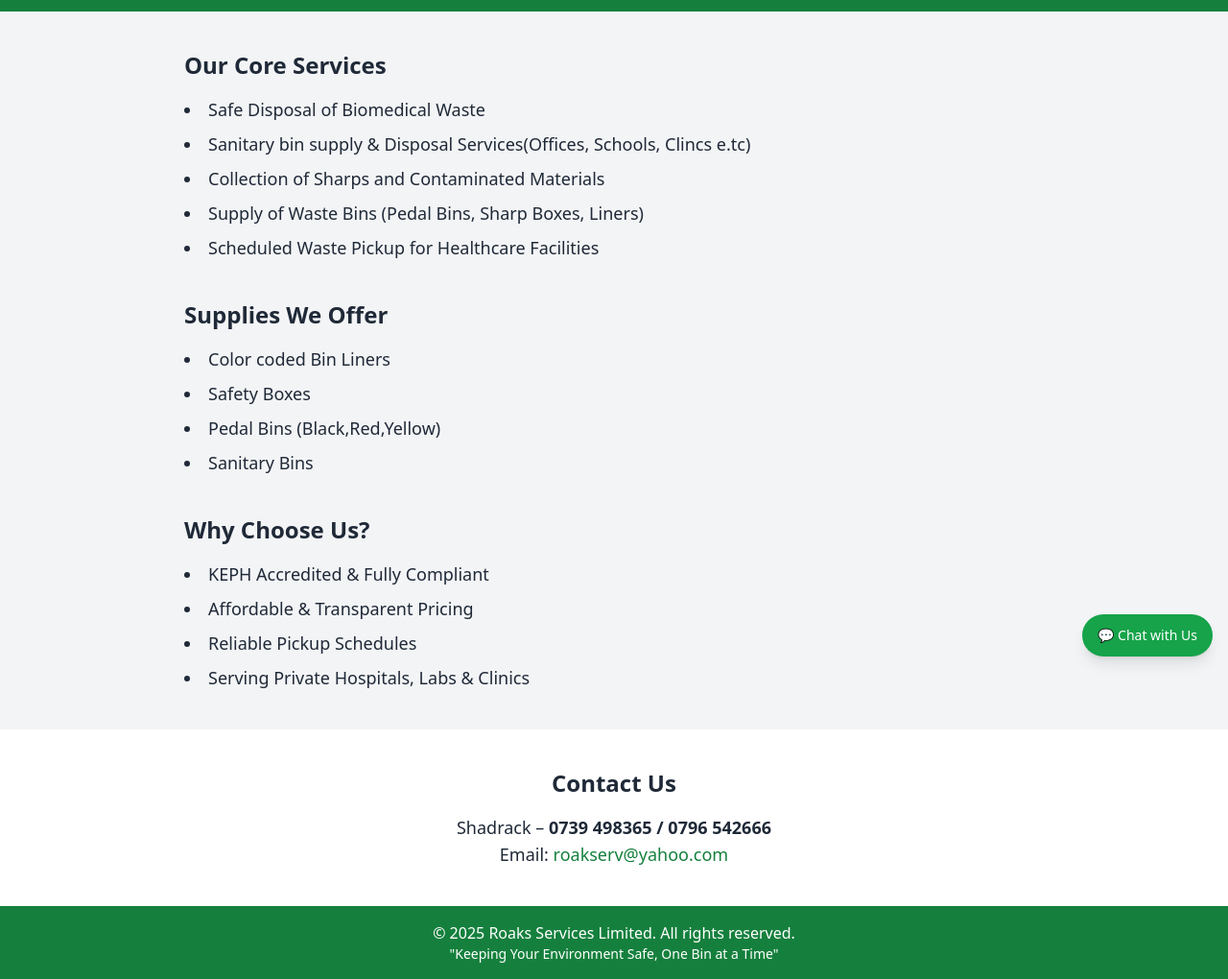
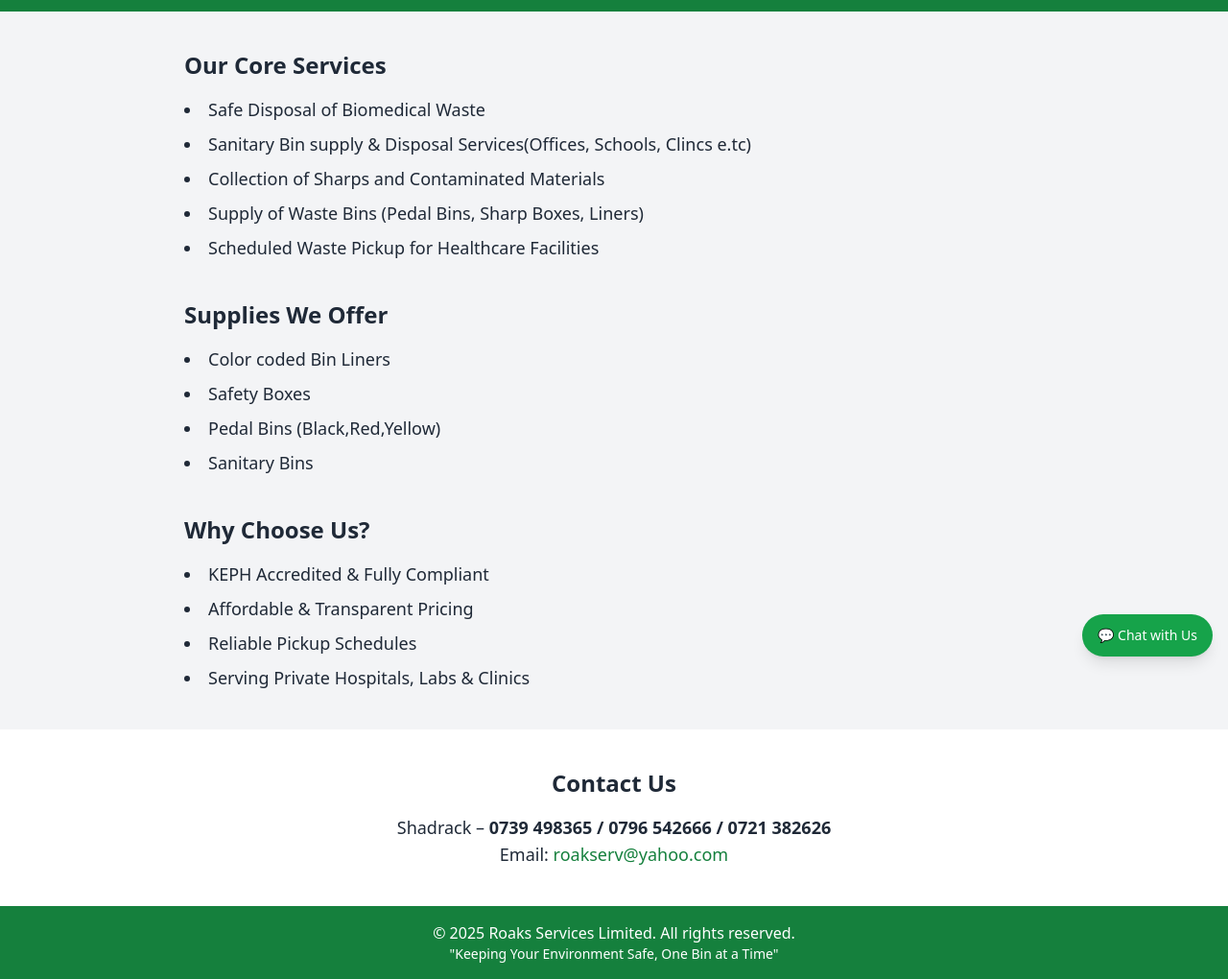
Before and after one commit to RoaksServicesLtd/roakserv-, a plain HTML site: page index.html in a window 1280 px wide. Shown: the part 100-1120 px from the top of the page at 96% size. Drawn offline with nearby package versions, Linux system fonts and the light colour scheme.

Commit message:
Update index.html

```diff
--- a/index.html
+++ b/index.html
@@ -20,7 +20,7 @@
       <h2 class="text-2xl font-semibold mb-4">Our Core Services</h2>
       <ul class="list-disc list-inside text-lg space-y-2">
         <li>Safe Disposal of Biomedical Waste</li>
-        <li>Sanitary bin supply & Disposal Services(Offices, Schools, Clincs e.tc)</li>
+        <li>Sanitary Bin supply & Disposal Services(Offices, Schools, Clincs e.tc)</li>
         <li>Collection of Sharps and Contaminated Materials</li>
         <li>Supply of Waste Bins (Pedal Bins, Sharp Boxes, Liners)</li>
         <li>Scheduled Waste Pickup for Healthcare Facilities</li>
@@ -47,7 +47,7 @@
   <section class="bg-white py-10 px-4 md:px-10">
     <div class="max-w-4xl mx-auto text-center">
       <h2 class="text-2xl font-semibold mb-4">Contact Us</h2>
-      <p class="text-lg">Shadrack – <strong>0739 498365 / 0796 542666</strong></p>
+      <p class="text-lg">Shadrack – <strong>0739 498365 / 0796 542666 / 0721 382626</strong></p>
       <p class="text-lg">Email: <a href="mailto:roakserv@yahoo.com" class="text-green-700">roakserv@yahoo.com</a></p>
     </div>
   </section>
```
